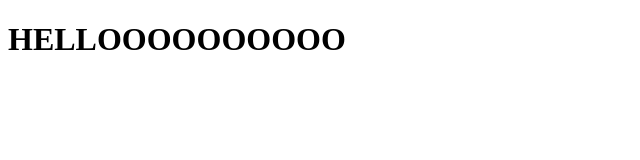
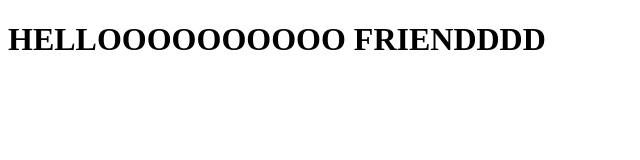
Before and after one commit to MagikRambo/WebScraperWebsite, a plain HTML site: page index.html in a window 1280 px wide. Shown: the whole page, without its empty margins (0-640 px from the left). Drawn offline with Linux system fonts and the light colour scheme.

Commit message:
Jacobs change

```diff
--- a/index.html
+++ b/index.html
@@ -6,6 +6,6 @@
     <title>Document</title>
 </head>
 <body>
-    <h1> HELLOOOOOOOOOO</h1>
+    <h1> HELLOOOOOOOOOO FRIENDDDD</h1>
 </body>
 </html>
```
